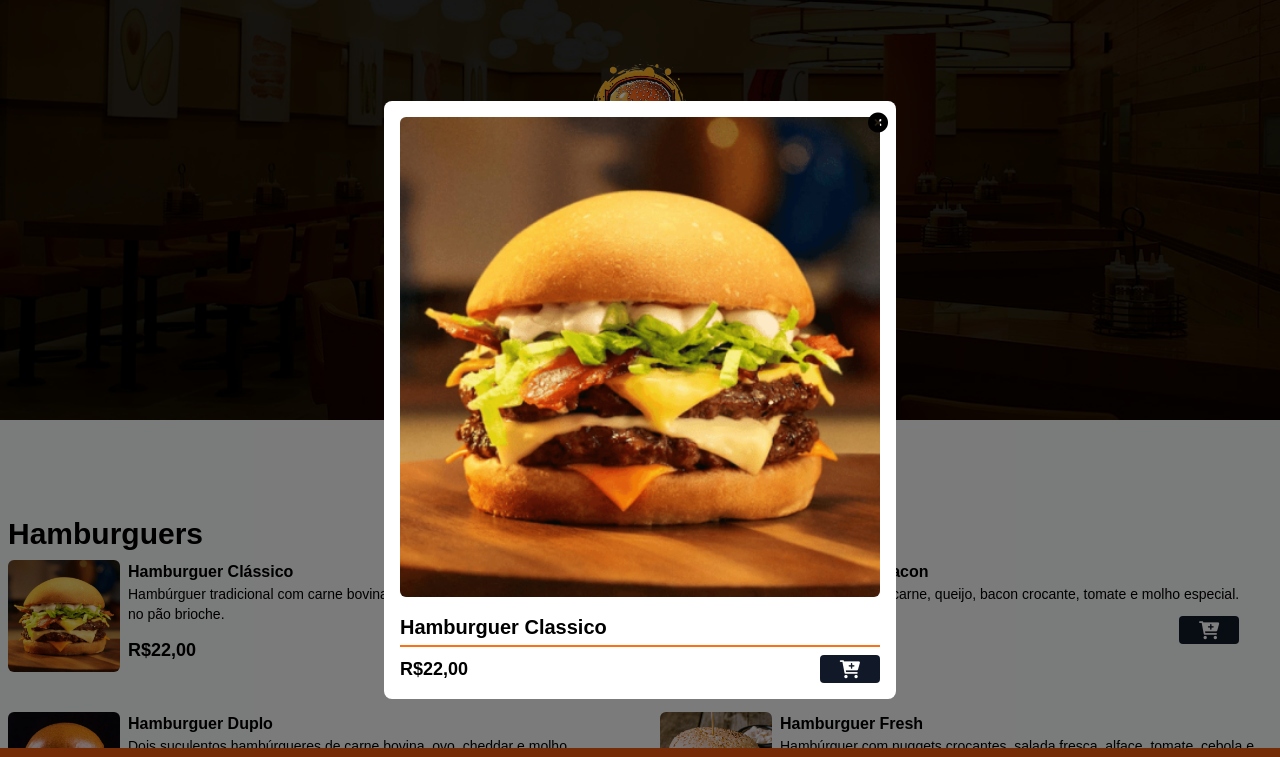
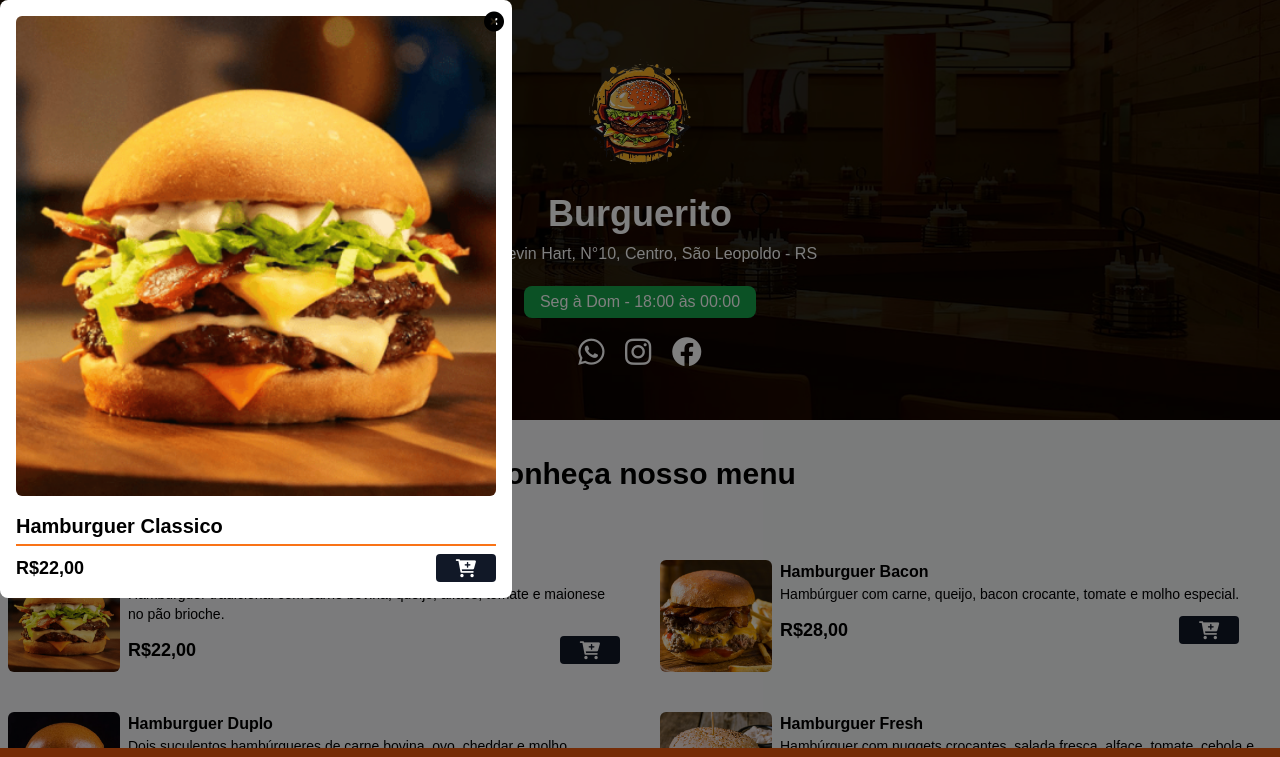
Before and after one commit to wAngeloow/Burguerito, a website: page index.html in a window 1280 px wide. Both pictures are taken after a click on the picture 64 px from the left and 616 px from the top of the page. Shown: the top 757 px of the page. Drawn offline with nearby package versions, Linux system fonts and the light colour scheme; files that its build step writes are made by us from their sources.

Commit message:
segunda tentativa

```diff
--- a/index.html
+++ b/index.html
@@ -326,7 +326,7 @@
         </main>
 
         <!-- MODAL DE  ZOOM -->
-        <div id="drink-modal" class="fixed inset-0 bg-black bg-opacity-50 flex items-center justify-center z-50 hidden">
+        <div id="drink-modal" class="fixed inset-0 bg-black bg-opacity-50 items-center justify-center z-50 hidden">
             <div class="bg-white p-4 rounded-lg max-w-lg w-full relative">
                 <button id="close-modal" class="absolute top-2 right-2 text-black text-xl">
                     <i class="fa-solid fa-circle-xmark"></i>
```
